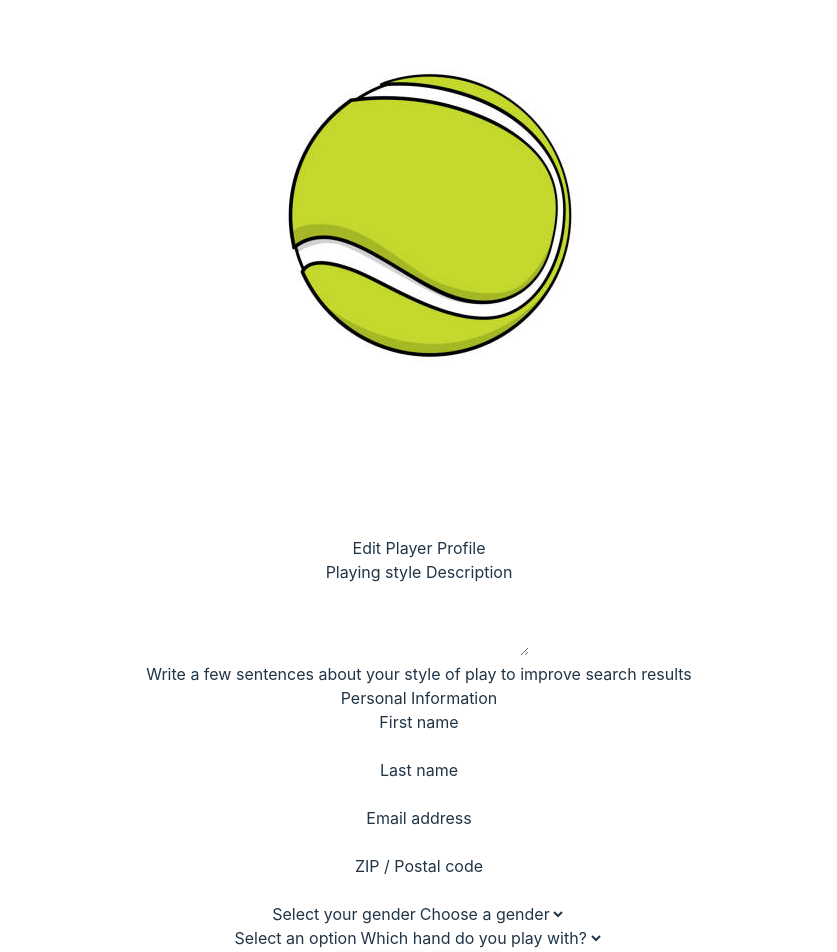
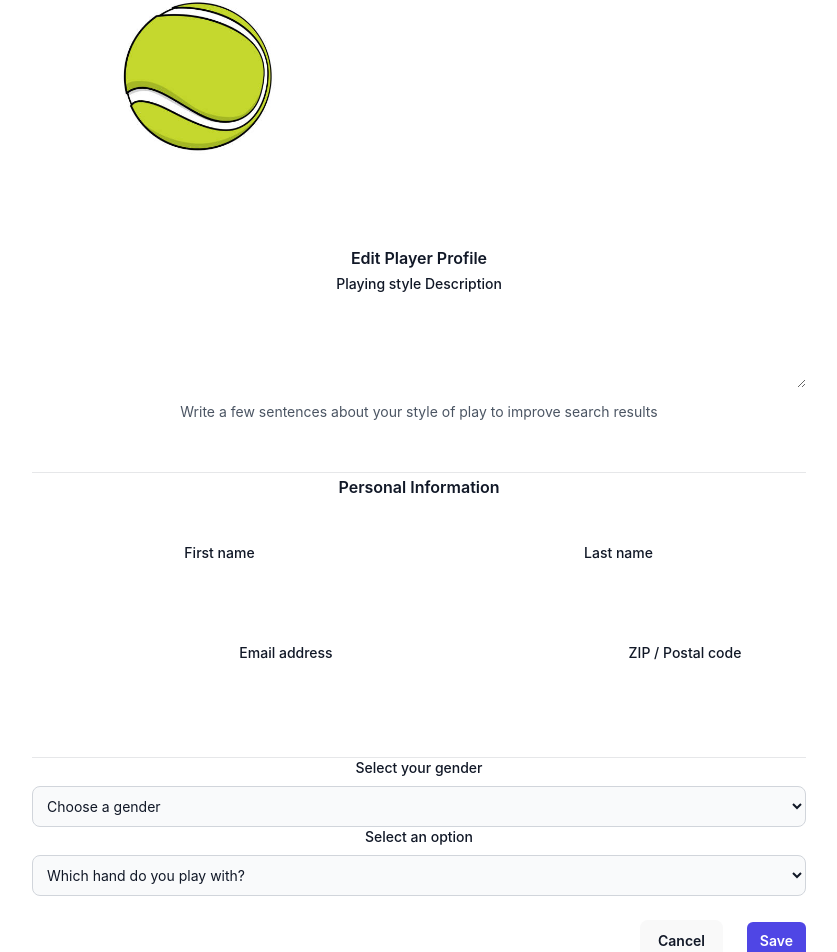
Before and after one commit to frank-kang/spankr, a React (Vite) app in the folder client/: page /player/editprofile/1 in a window 1280 px wide. Shown: the part 108-1060 px from the top of the page, without its empty margins (221-1058 px from the left). Built offline with nearby package versions, Linux system fonts and the light colour scheme; no server answers.

Commit message:
edit profile is working again

```diff
--- a/client/index.html
+++ b/client/index.html
@@ -4,7 +4,8 @@
     <meta charset="UTF-8" />
     <link rel="icon" type="image/svg+xml" href="/vite.svg" />
     <meta name="viewport" content="width=device-width, initial-scale=1.0" />
-    <title>Final Project Template</title>
+    <script src="https://cdn.tailwindcss.com"></script>
+    <title>SPANKr</title>
   </head>
   <body>
     <div id="root"></div>
--- a/client/lib/data.ts
+++ b/client/lib/data.ts
@@ -25,7 +25,7 @@ export type Player = {
   skillId: number;
   playTypeId: number;
   genderId: number;
-  handednessId: number;
+  handedNessId: number;
 };
 
 export function saveAuth(user: User, token: string): void {
--- a/client/src/App.css
+++ b/client/src/App.css
@@ -7,6 +7,11 @@
   margin: 0 auto;
   padding: 2rem;
   text-align: center;
+}
+
+.logo {
+  height: 40vmin;
+  pointer-events: none;
 }
 
 .welcome {
--- a/client/src/pages/EditPlayerProfile.tsx
+++ b/client/src/pages/EditPlayerProfile.tsx
@@ -33,7 +33,7 @@ export function EditPlayerProfile() {
       fetchPlayer(+id);
     }
   }, [userId, isEditing]);
-
+  console.log('player', player);
   function handleSubmit(event: FormEvent<HTMLFormElement>) {
     event.preventDefault();
     try {
@@ -61,7 +61,7 @@ export function EditPlayerProfile() {
     <>
       <form onSubmit={handleSubmit}>
         <div className="container">
-          <img src={tennisPicture} alt="pic of tennis ball" />
+          <img className="logo" src={tennisPicture} alt="pic of tennis ball" />
           <div className="space-y-12">
             <div className="border-b border-gray-900/10 pb-12">
               <h2 className="text-base/7 font-semibold text-gray-900">
@@ -76,6 +76,8 @@ export function EditPlayerProfile() {
                 </label>
                 <div className="mt-2">
                   <textarea
+                    required
+                    defaultValue={player?.longDescription}
                     name="about"
                     id="about"
                     rows={3}
@@ -102,6 +104,8 @@ export function EditPlayerProfile() {
                 </label>
                 <div className="mt-2">
                   <input
+                    required
+                    defaultValue={player?.firstName}
                     type="text"
                     name="first-name"
                     id="first-name"
@@ -118,6 +122,8 @@ export function EditPlayerProfile() {
                 </label>
                 <div className="mt-2">
                   <input
+                    required
+                    defaultValue={player?.lastName}
                     type="text"
                     name="last-name"
                     id="last-name"
@@ -134,6 +140,8 @@ export function EditPlayerProfile() {
                 </label>
                 <div className="mt-2">
                   <input
+                    required
+                    defaultValue={player?.email}
                     id="email"
                     name="email"
                     type="email"
@@ -150,6 +158,7 @@ export function EditPlayerProfile() {
                 </label>
                 <div className="mt-2">
                   <input
+                    defaultValue={player?.zipCode}
                     type="text"
                     name="zip-code"
                     id="zip-code"
@@ -166,9 +175,11 @@ export function EditPlayerProfile() {
               Select your gender
             </label>
             <select
-              id="gender"
+              value={player?.genderId}
+              name="gender-id"
+              id="gender-id"
               className="bg-gray-50 border border-gray-300 text-gray-900 text-sm rounded-lg focus:ring-blue-500 focus:border-blue-500 block w-full p-2.5 dark:bg-gray-700 dark:border-gray-600 dark:placeholder-gray-400 dark:text-white dark:focus:ring-blue-500 dark:focus:border-blue-500">
-              <option selected>Choose a gender</option>
+              <option>Choose a gender</option>
               <option value="1">Male</option>
               <option value="2">Female</option>
             </select>
@@ -181,9 +192,11 @@ export function EditPlayerProfile() {
               Select an option
             </label>
             <select
-              id="handedness"
+              value={player?.handedNessId}
+              name="handedness-id"
+              id="handedness-id"
               className="bg-gray-50 border border-gray-300 text-gray-900 text-sm rounded-lg focus:ring-blue-500 focus:border-blue-500 block w-full p-2.5 dark:bg-gray-700 dark:border-gray-600 dark:placeholder-gray-400 dark:text-white dark:focus:ring-blue-500 dark:focus:border-blue-500">
-              <option selected>Which hand do you play with?</option>
+              <option>Which hand do you play with?</option>
               <option value="1">Right</option>
               <option value="2">Left</option>
               <option value="3">Both</option>
@@ -192,6 +205,7 @@ export function EditPlayerProfile() {
 
           <div className="mt-6 flex items-center justify-end gap-x-6">
             <button
+              onClick={() => navigate(`/player/profile/${player?.userId}`)}
               type="button"
               className="text-sm/6 font-semibold text-gray-900">
               Cancel
```
Also changed, not shown: 1 other file (tests, documents, lock files or other folders).
